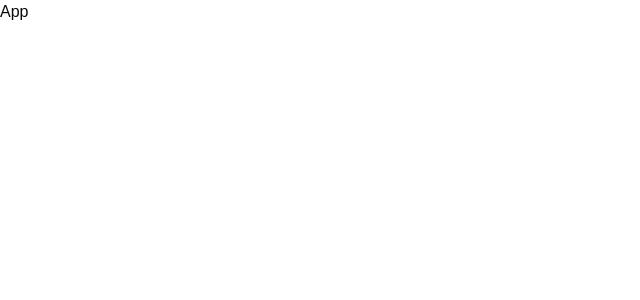
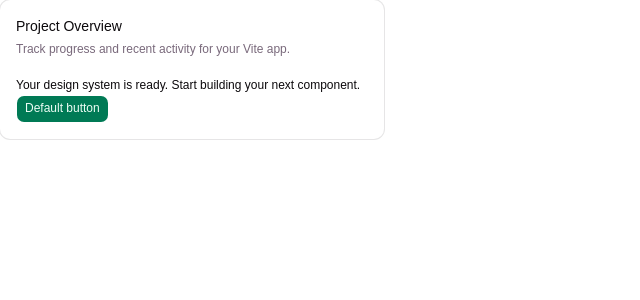
Before and after one commit to dominicpam89/tanstack-react-refresher-01-task-manager, a React (Vite) app: page / in a window 1280 px wide. Shown: the top 300 px of the page, without its empty margins (0-640 px from the left). Built offline with nearby package versions, Linux system fonts and the light colour scheme.

Commit message:
test shadcn establishment

```diff
--- a/src/App.tsx
+++ b/src/App.tsx
@@ -1,3 +1,17 @@
+import { Card, CardContent, CardDescription, CardHeader, CardTitle } from '@/components/ui/card'
+import { Button } from '@/components/ui/button'
+
 export default function App() {
-  return <div>App</div>
+  return (
+    <Card className="max-w-sm">
+      <CardHeader>
+        <CardTitle>Project Overview</CardTitle>
+        <CardDescription>Track progress and recent activity for your Vite app.</CardDescription>
+      </CardHeader>
+      <CardContent>
+        Your design system is ready. Start building your next component.{' '}
+        <Button>Default button</Button>
+      </CardContent>
+    </Card>
+  )
 }
--- /dev/null
+++ b/src/components/ui/card.tsx
@@ -0,0 +1,89 @@
+import * as React from 'react'
+
+import { cn } from '@/lib/utils'
+
+function Card({
+  className,
+  size = 'default',
+  ...props
+}: React.ComponentProps<'div'> & { size?: 'default' | 'sm' }) {
+  return (
+    <div
+      data-slot="card"
+      data-size={size}
+      className={cn(
+        'group/card flex flex-col gap-4 overflow-hidden rounded-lg bg-card py-4 text-xs/relaxed text-card-foreground ring-1 ring-foreground/10 has-[>img:first-child]:pt-0 data-[size=sm]:gap-3 data-[size=sm]:py-3 *:[img:first-child]:rounded-t-lg *:[img:last-child]:rounded-b-lg',
+        className
+      )}
+      {...props}
+    />
+  )
+}
+
+function CardHeader({ className, ...props }: React.ComponentProps<'div'>) {
+  return (
+    <div
+      data-slot="card-header"
+      className={cn(
+        'group/card-header @container/card-header grid auto-rows-min items-start gap-1 rounded-t-lg px-4 group-data-[size=sm]/card:px-3 has-data-[slot=card-action]:grid-cols-[1fr_auto] has-data-[slot=card-description]:grid-rows-[auto_auto] [.border-b]:pb-4 group-data-[size=sm]/card:[.border-b]:pb-3',
+        className
+      )}
+      {...props}
+    />
+  )
+}
+
+function CardTitle({ className, ...props }: React.ComponentProps<'div'>) {
+  return (
+    <div
+      data-slot="card-title"
+      className={cn('font-heading text-sm font-medium', className)}
+      {...props}
+    />
+  )
+}
+
+function CardDescription({ className, ...props }: React.ComponentProps<'div'>) {
+  return (
+    <div
+      data-slot="card-description"
+      className={cn('text-xs/relaxed text-muted-foreground', className)}
+      {...props}
+    />
+  )
+}
+
+function CardAction({ className, ...props }: React.ComponentProps<'div'>) {
+  return (
+    <div
+      data-slot="card-action"
+      className={cn('col-start-2 row-span-2 row-start-1 self-start justify-self-end', className)}
+      {...props}
+    />
+  )
+}
+
+function CardContent({ className, ...props }: React.ComponentProps<'div'>) {
+  return (
+    <div
+      data-slot="card-content"
+      className={cn('px-4 group-data-[size=sm]/card:px-3', className)}
+      {...props}
+    />
+  )
+}
+
+function CardFooter({ className, ...props }: React.ComponentProps<'div'>) {
+  return (
+    <div
+      data-slot="card-footer"
+      className={cn(
+        'flex items-center rounded-b-lg px-4 group-data-[size=sm]/card:px-3 [.border-t]:pt-4 group-data-[size=sm]/card:[.border-t]:pt-3',
+        className
+      )}
+      {...props}
+    />
+  )
+}
+
+export { Card, CardHeader, CardFooter, CardTitle, CardAction, CardDescription, CardContent }
```
